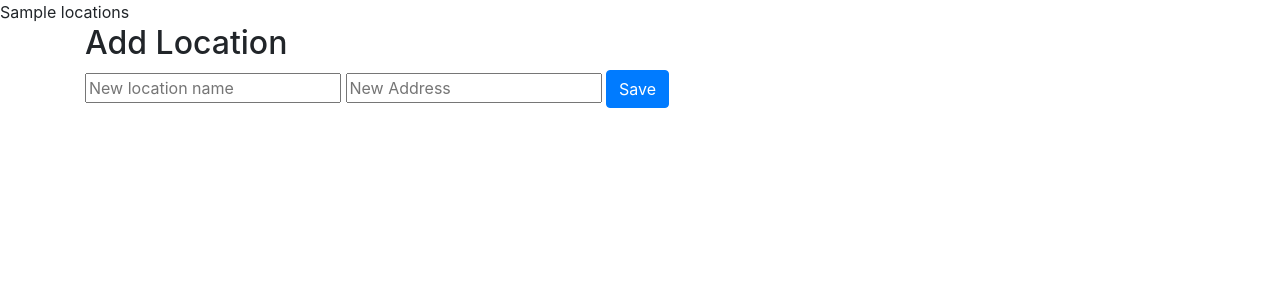
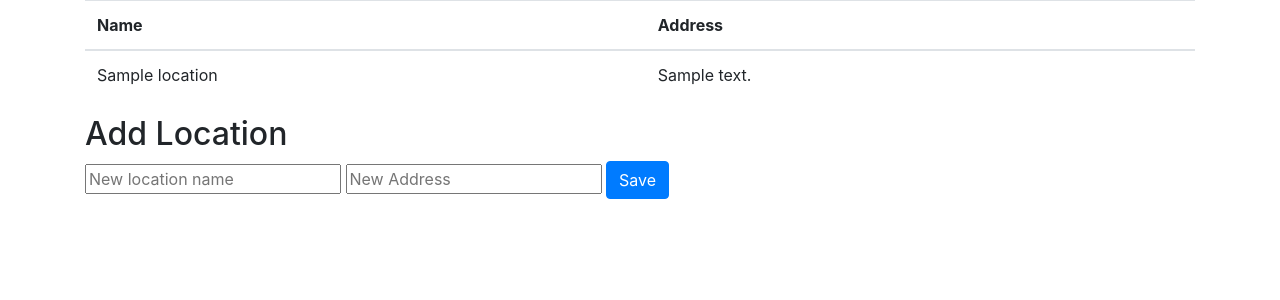
Before and after one commit to AidaP1/location__checker, a Flask app: template app/templates/locations.html in a window 1280 px wide. Shown: the top 300 px of the page. Run offline with Flask 2, Linux system fonts and the light colour scheme; the template is opened without the code that fills it: most values are stand-ins (such as "Sample title", 1, 10 or a date in 2020).

Commit message:
location saving is now available

```diff
--- a/app/templates/admin/login.html
+++ b/app/templates/admin/login.html
@@ -6,6 +6,7 @@
 
 {% block main %}
 <div class="container">
+    <h1>Login</h1>
     <form method="POST">
         <div class="form-group">
             <label for="email-input">Email Address:</label>
--- a/app/templates/admin/register.html
+++ b/app/templates/admin/register.html
@@ -6,6 +6,7 @@
 
 {% block main %}
 <div class="container">
+    <h1>Register</h1>
     <form method="POST">
         <div class="form-group">
             <label for="email-input">Email Address:</label>
--- a/app/templates/locations.html
+++ b/app/templates/locations.html
@@ -5,8 +5,24 @@
 {% endblock %}
 
 {% block main %}
-    {{ locations }}
 <div class="container">
+    <table class="table">
+        <thead>
+            <tr>
+                <th scope="col">Name</th>
+                <th scope="col">Address</th>
+                <th scope="col"></th>
+            </tr>
+        </thead>
+        <tbody>
+        {% for location in locations %}
+            <tr>
+                <td>{{ location.name }}</td>
+                <td>{{ location.address }}</td>
+            </tr>
+        {% endfor %}
+        </tbody>
+    </table>
     <form method="POST">
         <h2>Add Location</h2>
         <input type="text" name="new-loc-name" placeholder="New location name">
```
Also changed, not shown: app/index.py (+4 -4 lines).
